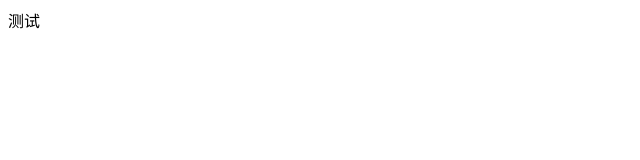
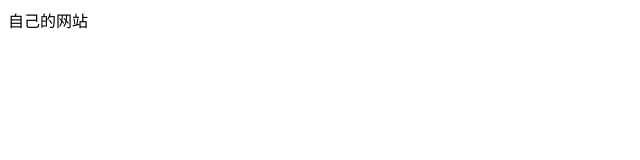
Before and after one commit to lixiaole12/lixiaole12.github.io, a plain HTML site: page index.html in a window 1280 px wide. Shown: the full height of the page, 0-640 px from the left. Drawn offline with Linux system fonts and the light colour scheme.

Commit message:
自己的网站

```diff
--- a/index.html
+++ b/index.html
@@ -7,6 +7,6 @@
     <title>李晓乐</title>
 </head>
 <body>
-    测试
+    自己的网站
 </body>
 </html>
```
